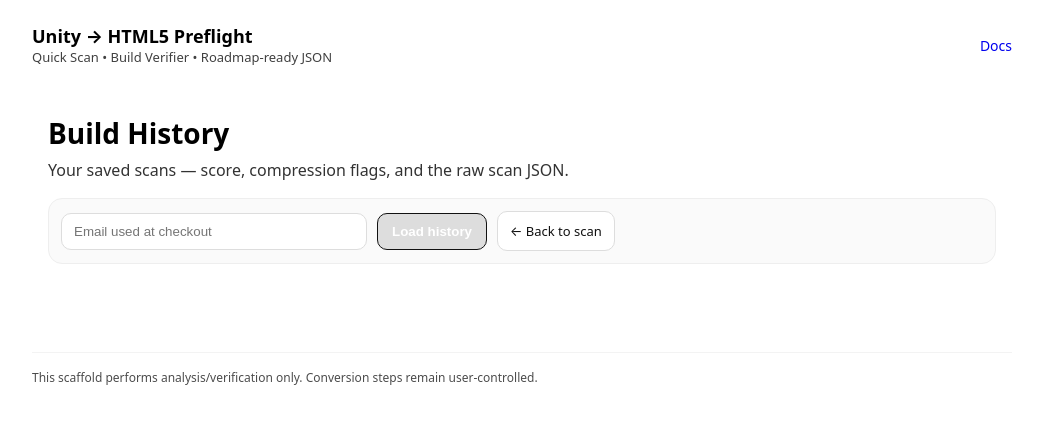
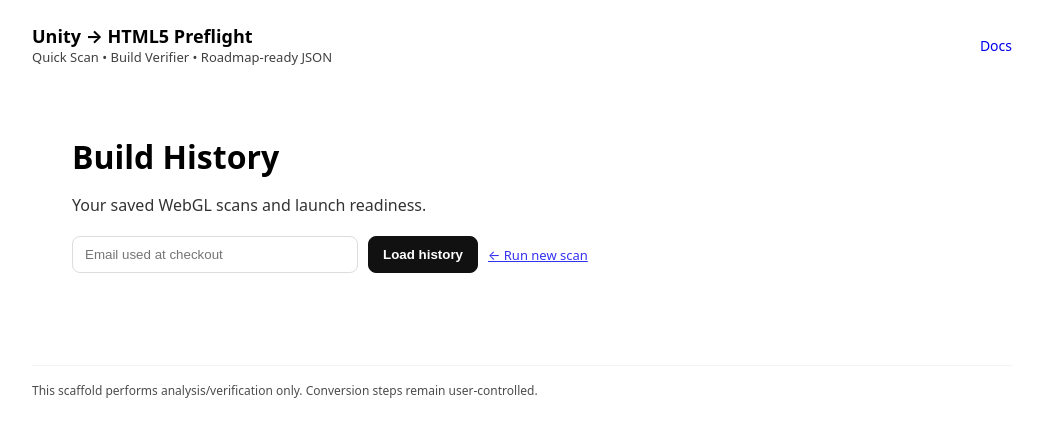
Before and after one commit to McBInc/unity-html5-studio-v3, a Next.js app: page /history in a window 1280 px wide. Shown: the top 436 px of the page, without its empty margins (118-1161 px from the left). Built offline with nearby package versions, Linux system fonts and the light colour scheme.

Commit message:
Polish history page with auto-load and friendly empty state

```diff
--- a/src/app/history/page.tsx
+++ b/src/app/history/page.tsx
@@ -1,346 +1,235 @@
 "use client";
 
-import React, { useEffect, useMemo, useRef, useState } from "react";
+import { useEffect, useState } from "react";
+import Link from "next/link";
 
-type HistoryBuild = {
+type BuildRow = {
   id: string;
   createdAt: string;
-  scannedAt: string | null;
-  status: string;
-  project: { id: string; name: string } | null;
-  quickScore: number | null;
-  brotliPresent: boolean | null;
-  gzipPresent: boolean | null;
-  hasLaunchProfile: boolean;
-  fixPackCount: number;
-  scanResult: any | null;
+  quickScore: number;
+  brotliPresent: boolean;
+  gzipPresent: boolean;
+  project: {
+    name: string;
   };
-
-type HistoryResponse = {
-  success: boolean;
-  user: { id: string; email: string; createdAt: string } | null;
-  builds: HistoryBuild[];
-  error?: string;
 };
 
 export default function HistoryPage() {
   const EMAIL_KEY = "unity_html5_email_v1";
 
   const [email, setEmail] = useState("");
+  const [builds, setBuilds] = useState<BuildRow[]>([]);
   const [loading, setLoading] = useState(false);
-  const [err, setErr] = useState<string | null>(null);
-  const [data, setData] = useState<HistoryResponse | null>(null);
+  const [error, setError] = useState<string | null>(null);
+  const [loadedOnce, setLoadedOnce] = useState(false);
 
-  // Prevent repeated auto-load loops
-  const lastLoadedEmailRef = useRef<string>("");
-
-  const builds = data?.builds || [];
-  const hasValidEmail = email.includes("@");
-
-  // Load saved email on first render
+  /* Load saved email on mount */
   useEffect(() => {
     try {
       const saved = localStorage.getItem(EMAIL_KEY) || "";
-      if (saved) setEmail(saved);
+      if (saved) {
+        setEmail(saved);
+        loadHistory(saved);
+      }
     } catch {
       // ignore
     }
   }, []);
 
-  // Persist email as user types
-  useEffect(() => {
-    try {
-      localStorage.setItem(EMAIL_KEY, email || "");
-    } catch {
-      // ignore
-    }
-  }, [email]);
+  async function loadHistory(targetEmail?: string) {
+    const queryEmail = targetEmail || email;
 
-  async function loadHistory(forEmail?: string) {
-    const targetEmail = (forEmail ?? email).trim();
-
-    setErr(null);
-
-    if (!targetEmail || !targetEmail.includes("@")) {
-      setData(null);
-      setErr("Enter the email you used at checkout.");
+    if (!queryEmail || !queryEmail.includes("@")) {
+      setError("Please enter a valid email.");
       return;
     }
 
     setLoading(true);
+    setError(null);
+
     try {
-      const res = await fetch(`/api/history?email=${encodeURIComponent(targetEmail)}`, {
-        method: "GET",
-      });
+      const res = await fetch(
+        `/api/history?email=${encodeURIComponent(queryEmail)}`
+      );
 
-      const json = (await res.json()) as HistoryResponse;
-
-      if (!res.ok || !json.success) {
-        throw new Error(json?.error || "Failed to load history");
+      if (!res.ok) {
+        throw new Error("Failed to load history");
       }
 
-      setData(json);
-      lastLoadedEmailRef.current = targetEmail;
-    } catch (e: any) {
-      setData(null);
-      setErr(e?.message || "Failed to load history");
+      const data = await res.json();
+
+      setBuilds(data.builds || []);
+      setLoadedOnce(true);
+
+      try {
+        localStorage.setItem(EMAIL_KEY, queryEmail);
+      } catch {
+        // ignore
+      }
+    } catch (err: any) {
+      setError(err?.message || "Failed to load history");
     } finally {
       setLoading(false);
     }
   }
 
-  // Auto-load whenever we have a valid email that we haven’t loaded yet
-  useEffect(() => {
-    if (!hasValidEmail) return;
-    if (loading) return;
+  return (
+    <div style={{ maxWidth: 900, margin: "0 auto", padding: "24px 16px" }}>
+      <h1 style={{ fontSize: 32, marginBottom: 8 }}>Build History</h1>
 
-    const normalized = email.trim().toLowerCase();
-    if (!normalized) return;
-
-    if (lastLoadedEmailRef.current.toLowerCase() === normalized) return;
-
-    loadHistory(normalized);
-    // eslint-disable-next-line react-hooks/exhaustive-deps
-  }, [email]);
-
-  const summary = useMemo(() => {
-    if (!data?.success) return null;
-
-    if (!data.user) {
-      return {
-        title: "No account found for this email",
-        subtitle: "If you just ran a scan, go back and run it again with the same email.",
-      };
-    }
-
-    return {
-      title: data.user.email,
-      subtitle: `${builds.length} build(s) found`,
-    };
-  }, [data, builds.length]);
-
-  const showEmptyState =
-    !loading &&
-    !err &&
-    data?.success &&
-    (data.builds?.length ?? 0) === 0;
-
-  return (
-    <div style={{ maxWidth: 980, margin: "0 auto", padding: "24px 16px" }}>
-      <h1 style={{ fontSize: 28, margin: "0 0 6px" }}>Build History</h1>
-      <p style={{ margin: 0, opacity: 0.8, lineHeight: 1.5 }}>
-        Your saved scans — score, compression flags, and the raw scan JSON.
+      <p style={{ opacity: 0.8, marginBottom: 20 }}>
+        Your saved WebGL scans and launch readiness.
       </p>
 
+      {/* Email Input */}
       <div
         style={{
-          marginTop: 16,
           display: "flex",
           gap: 10,
           flexWrap: "wrap",
           alignItems: "center",
-          padding: 12,
-          border: "1px solid #eee",
-          borderRadius: 14,
-          background: "#fafafa",
+          marginBottom: 20,
         }}
       >
         <input
           type="email"
+          placeholder="Email used at checkout"
           value={email}
-          placeholder="Email used at checkout"
           onChange={(e) => setEmail(e.target.value)}
           style={{
             padding: "10px 12px",
-            borderRadius: 10,
+            borderRadius: 8,
             border: "1px solid #ddd",
-            minWidth: 280,
+            minWidth: 260,
           }}
         />
 
         <button
           onClick={() => loadHistory()}
-          disabled={loading || !hasValidEmail}
+          disabled={loading}
           style={{
             padding: "10px 14px",
-            borderRadius: 10,
+            borderRadius: 8,
             border: "1px solid #111",
-            background: loading || !hasValidEmail ? "#ddd" : "#111",
+            background: "#111",
             color: "#fff",
-            cursor: loading || !hasValidEmail ? "not-allowed" : "pointer",
-            fontWeight: 800,
+            cursor: loading ? "not-allowed" : "pointer",
+            fontWeight: 600,
           }}
-          title={!hasValidEmail ? "Enter a valid email to load history" : "Load history"}
         >
           {loading ? "Loading…" : "Load history"}
         </button>
 
-        <a
+        <Link href="/" style={{ fontSize: 13, opacity: 0.8 }}>
+          ← Run new scan
+        </Link>
+      </div>
+
+      {error && (
+        <div style={{ color: "crimson", marginBottom: 16 }}>{error}</div>
+      )}
+
+      {/* Loading */}
+      {loading && (
+        <div style={{ padding: 20, opacity: 0.7 }}>Loading builds…</div>
+      )}
+
+      {/* Empty State */}
+      {!loading && loadedOnce && builds.length === 0 && (
+        <div
+          style={{
+            marginTop: 40,
+            padding: 24,
+            border: "1px dashed #ddd",
+            borderRadius: 12,
+            textAlign: "center",
+            background: "#fafafa",
+          }}
+        >
+          <h3 style={{ marginBottom: 8 }}>No builds yet</h3>
+
+          <p style={{ opacity: 0.8, marginBottom: 16 }}>
+            You haven’t scanned any WebGL builds with this email.
+          </p>
+
+          <Link
             href="/"
             style={{
-            padding: "10px 12px",
-            borderRadius: 10,
-            border: "1px solid #ddd",
-            background: "#fff",
+              display: "inline-block",
+              padding: "10px 14px",
+              borderRadius: 8,
+              border: "1px solid #111",
+              background: "#111",
+              color: "#fff",
+              fontWeight: 600,
               textDecoration: "none",
-            fontSize: 13,
-            color: "#111",
             }}
           >
-          ← Back to scan
-        </a>
-
-        {err && <span style={{ color: "crimson" }}>{err}</span>}
-
-        {!err && loading && (
-          <span style={{ fontSize: 12, opacity: 0.75 }}>Fetching your saved builds…</span>
-        )}
-      </div>
-
-      {summary && (
-        <div style={{ marginTop: 14 }}>
-          <div style={{ fontWeight: 900 }}>{summary.title}</div>
-          <div style={{ fontSize: 13, opacity: 0.75 }}>{summary.subtitle}</div>
+            🚀 Run your first scan
+          </Link>
         </div>
       )}
 
-      {/* Friendly empty state */}
-      {showEmptyState && (
-        <div
-          style={{
-            marginTop: 18,
-            padding: 18,
-            borderRadius: 16,
-            border: "1px solid #eee",
-            background: "#fff",
-          }}
-        >
-          <div style={{ fontSize: 18, fontWeight: 900 }}>No saved builds yet</div>
-          <p style={{ marginTop: 8, marginBottom: 0, lineHeight: 1.6, opacity: 0.85, maxWidth: 760 }}>
-            Run your first scan and we’ll save it automatically so you can return later, repeat the process,
-            and keep a record of your deployment journey.
-          </p>
-
-          <div style={{ display: "flex", gap: 10, flexWrap: "wrap", marginTop: 14 }}>
-            <a
-              href="/"
-              style={{
-                padding: "10px 14px",
-                borderRadius: 10,
-                border: "1px solid #111",
-                background: "#111",
-                color: "#fff",
-                fontWeight: 900,
-                textDecoration: "none",
-                display: "inline-block",
-              }}
-            >
-              ✅ Run a scan now
-            </a>
-
-            <button
-              onClick={() => loadHistory()}
-              disabled={!hasValidEmail || loading}
-              style={{
-                padding: "10px 14px",
-                borderRadius: 10,
-                border: "1px solid #ddd",
-                background: "#fff",
-                cursor: !hasValidEmail || loading ? "not-allowed" : "pointer",
-                fontWeight: 800,
-              }}
-              title={!hasValidEmail ? "Enter a valid email above" : "Try loading again"}
-            >
-              Try again
-            </button>
-          </div>
-
-          <div style={{ marginTop: 10, fontSize: 12, opacity: 0.7 }}>
-            Tip: make sure you use the same email on the scan page — that’s how we link builds until sign-in is added.
-          </div>
-        </div>
-      )}
-
-      {/* Builds list */}
-      <div style={{ marginTop: 16, display: "grid", gap: 12 }}>
+      {/* Builds List */}
+      {!loading && builds.length > 0 && (
+        <div style={{ marginTop: 20 }}>
           {builds.map((b) => (
             <div
               key={b.id}
               style={{
-              padding: 14,
+                padding: 16,
                 border: "1px solid #eee",
-              borderRadius: 14,
+                borderRadius: 12,
+                marginBottom: 12,
                 background: "#fff",
               }}
             >
-            <div style={{ display: "flex", justifyContent: "space-between", gap: 10, flexWrap: "wrap" }}>
+              <div
+                style={{
+                  display: "flex",
+                  justifyContent: "space-between",
+                  gap: 12,
+                  flexWrap: "wrap",
+                }}
+              >
                 <div>
-                <div style={{ fontWeight: 900, fontSize: 16 }}>
-                  {b.project?.name || "Untitled Game"}
+                  <div style={{ fontWeight: 700 }}>
+                    {b.project?.name || "Untitled Project"}
                   </div>
-                <div style={{ fontSize: 12, opacity: 0.75, marginTop: 4 }}>
-                  Build ID: <span style={{ fontFamily: "monospace" }}>{b.id}</span>
+
+                  <div style={{ fontSize: 13, opacity: 0.7 }}>
+                    {new Date(b.createdAt).toLocaleString()}
                   </div>
                 </div>
 
                 <div style={{ textAlign: "right" }}>
-                <div style={{ fontWeight: 900 }}>
-                  Score: {b.quickScore ?? "—"}
+                  <div style={{ fontWeight: 700 }}>
+                    Score: {b.quickScore}/100
                   </div>
-                <div style={{ fontSize: 12, opacity: 0.75 }}>
-                  {new Date(b.createdAt).toLocaleString()}
+
+                  <div style={{ fontSize: 12, opacity: 0.7 }}>
+                    {b.brotliPresent ? "Brotli" : "No Brotli"} ·{" "}
+                    {b.gzipPresent ? "Gzip" : "No Gzip"}
                   </div>
                 </div>
               </div>
 
-            <div style={{ display: "flex", gap: 10, flexWrap: "wrap", marginTop: 10 }}>
-              <Badge label="Status" value={b.status} />
-              <Badge label="Brotli" value={b.brotliPresent ? "Yes" : "No"} />
-              <Badge label="Gzip" value={b.gzipPresent ? "Yes" : "No"} />
-              <Badge label="LaunchProfile" value={b.hasLaunchProfile ? "Yes" : "No"} />
-              <Badge label="FixPacks" value={String(b.fixPackCount)} />
-            </div>
-
-            <details style={{ marginTop: 10 }}>
-              <summary style={{ cursor: "pointer", fontWeight: 900 }}>
-                View scan JSON
-              </summary>
-              <pre
+              <div style={{ marginTop: 10 }}>
+                <Link
+                  href={`/build/${b.id}`}
                   style={{
-                  marginTop: 10,
-                  padding: 12,
-                  borderRadius: 12,
-                  background: "#fafafa",
-                  border: "1px solid #eee",
-                  overflowX: "auto",
-                  fontSize: 12,
-                  whiteSpace: "pre-wrap",
-                  wordBreak: "break-word",
+                    fontSize: 13,
+                    fontWeight: 600,
+                    textDecoration: "underline",
                   }}
                 >
-                {JSON.stringify(b.scanResult, null, 2)}
-              </pre>
-            </details>
+                  View build →
+                </Link>
+              </div>
             </div>
           ))}
         </div>
+      )}
     </div>
   );
 }
-
-function Badge({ label, value }: { label: string; value: string }) {
-  return (
-    <div
-      style={{
-        padding: "8px 10px",
-        borderRadius: 999,
-        border: "1px solid #eee",
-        background: "#fafafa",
-        fontSize: 12,
-      }}
-    >
-      <span style={{ opacity: 0.7 }}>{label}:</span>{" "}
-      <b>{value}</b>
-    </div>
-  );
-}
```
Lines whose indentation alone changed are shown as unchanged.
